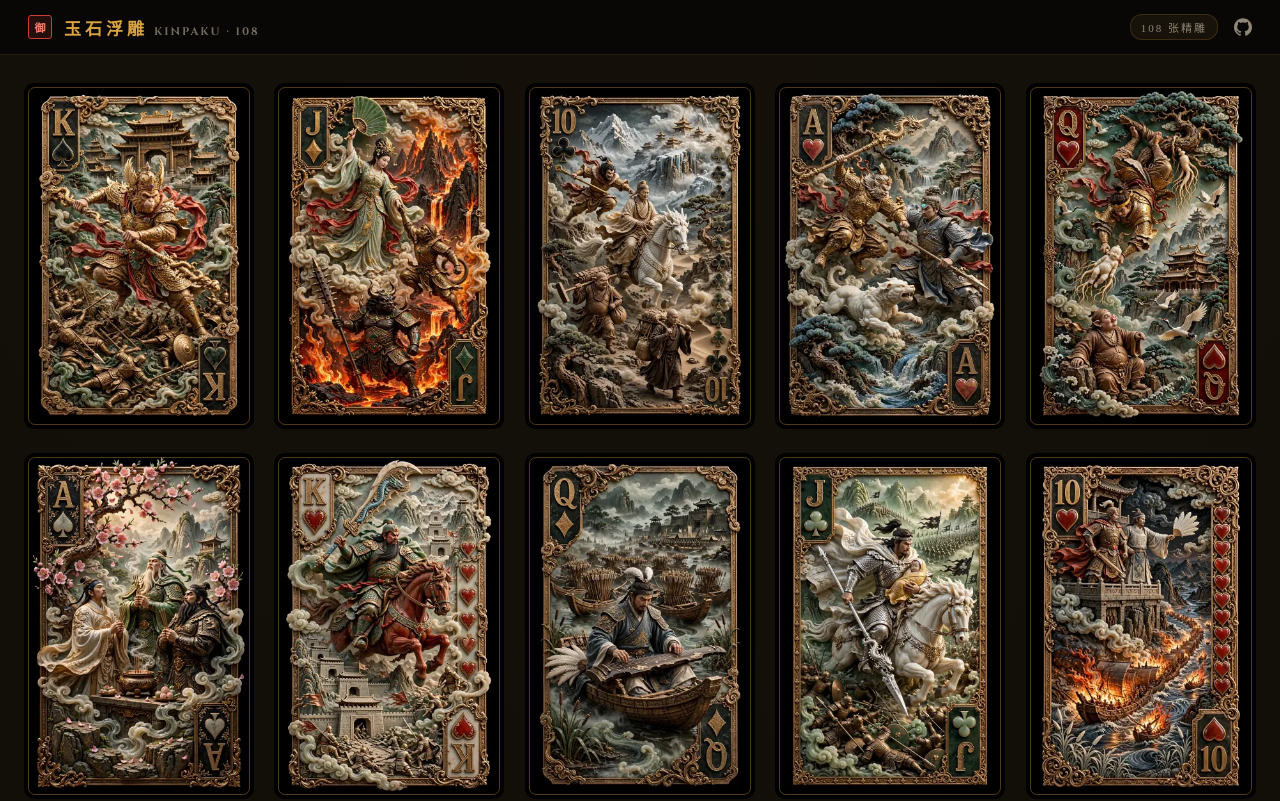
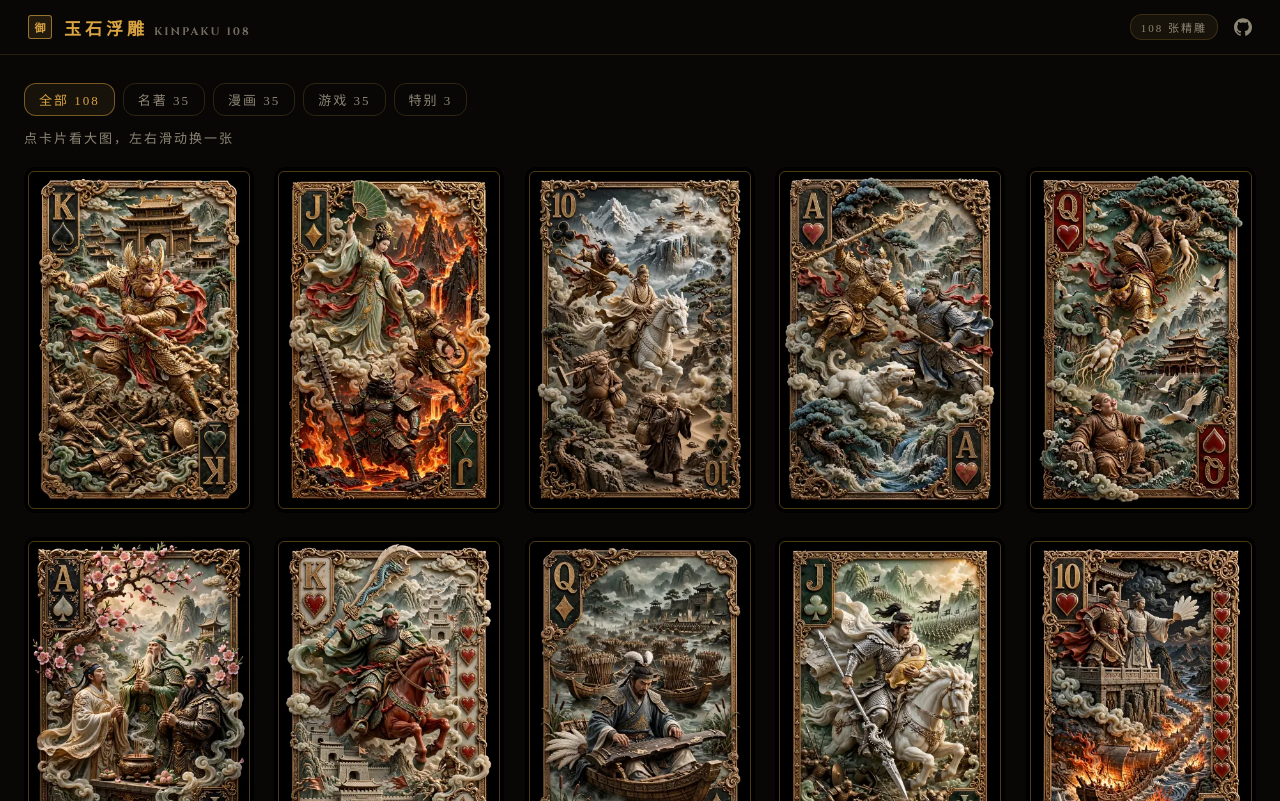
Before and after one commit to holynova/jade-cards-lab, a plain HTML site: page v-impeccable.html in a window 1280 px wide. Shown: the top 801 px of the page. Drawn offline with Linux system fonts and the light colour scheme.

Commit message:
audit: 分类筛选+操作提示+单金强调色+扁平化+同心圆角

```diff
--- a/v-impeccable.html
+++ b/v-impeccable.html
@@ -3,7 +3,7 @@
 <head>
 <meta charset="UTF-8">
 <meta name="viewport" content="width=device-width, initial-scale=1.0, viewport-fit=cover">
-<title>玉石浮雕 · 108 珍藏</title>
+<title>玉石浮雕 108 珍藏</title>
 <meta name="description" content="108 张精雕玉石浮雕扑克牌艺术展陈，极简纯净呈现，支持 PC 端 3D 卡牌光影交互与全屏高清品鉴。">
 <script defer src="https://cloud.umami.is/script.js" data-website-id="e01c9f78-4607-4e60-b01c-77c8190b12b4"></script>
 <link rel="preconnect" href="https://fonts.googleapis.com">
@@ -15,7 +15,6 @@
   --bg-deep: #080706;
   --bg-surface: #12100e;
   --gold: #d9a441;
-  --gold-glow: rgba(217, 164, 65, 0.25);
   --paper: #f4efe2;
   --paper-mut: #8e8675;
   --card-aspect: 2 / 3;
@@ -31,9 +30,6 @@
 
 body {
   background: var(--bg-deep);
-  background-image:
-    radial-gradient(circle at 50% 0%, rgba(217, 164, 65, 0.06) 0%, transparent 60%),
-    radial-gradient(circle at 80% 40%, rgba(94, 168, 155, 0.03) 0%, transparent 50%);
   color: var(--paper);
   font-family: "Noto Serif SC", "Songti SC", STSong, "PingFang SC", serif;
   min-height: 100vh;
@@ -62,9 +58,7 @@ body {
   position: sticky;
   top: 0;
   z-index: 50;
-  background: rgba(8, 7, 6, 0.85);
-  -webkit-backdrop-filter: blur(16px);
-  backdrop-filter: blur(16px);
+  background: #080706;
   border-bottom: 1px solid rgba(217, 164, 65, 0.15);
   padding: 14px 28px;
   display: flex;
@@ -83,15 +77,15 @@ body {
 .seal {
   width: 24px;
   height: 24px;
-  border: 1.5px solid #c94030;
+  border: 1.5px solid rgba(217, 164, 65, 0.65);
   border-radius: 3px;
   display: flex;
   align-items: center;
   justify-content: center;
-  color: #ff8575;
+  color: var(--gold);
   font-size: 11px;
   font-weight: 900;
-  background: rgba(201, 64, 48, 0.15);
+  background: rgba(217, 164, 65, 0.12);
 }
 
 .title {
@@ -142,6 +136,44 @@ body {
   fill: currentColor;
 }
 
+/* Category filter + hint */
+.filter-bar {
+  display: flex;
+  gap: 8px;
+  flex-wrap: wrap;
+  margin-bottom: 12px;
+}
+.filter-bar button {
+  font: inherit;
+  font-size: 13px;
+  letter-spacing: 2px;
+  color: var(--paper-mut);
+  background: transparent;
+  border: 1px solid rgba(217, 164, 65, 0.18);
+  border-radius: 12px;
+  padding: 6px 14px;
+  cursor: pointer;
+  transition: color 0.2s, border-color 0.2s, background 0.2s;
+}
+.filter-bar button:hover {
+  color: var(--gold);
+}
+.filter-bar button.active {
+  color: var(--gold);
+  border-color: rgba(217, 164, 65, 0.5);
+  background: rgba(217, 164, 65, 0.08);
+}
+.filter-bar button:focus-visible {
+  outline: 2px solid var(--gold);
+  outline-offset: 2px;
+}
+.gallery-hint {
+  font-size: 13px;
+  letter-spacing: 2px;
+  color: var(--paper-mut);
+  margin-bottom: 20px;
+}
+
 /* Minimalist Gallery Grid */
 .gallery-wrap {
   width: 100%;
@@ -177,9 +209,7 @@ body {
   background: var(--bg-surface);
   transform-style: preserve-3d;
   transition: transform 0.2s var(--ease-smooth), box-shadow 0.2s var(--ease-smooth);
-  box-shadow:
-    0 8px 20px rgba(0, 0, 0, 0.7),
-    0 0 0 1px rgba(217, 164, 65, 0.22);
+  box-shadow: 0 0 0 1px rgba(217, 164, 65, 0.22);
 }
 
 /* Gilded Frame */
@@ -188,7 +218,7 @@ body {
   position: absolute;
   inset: 4px;
   border: 1px solid rgba(217, 164, 65, 0.35);
-  border-radius: 7px;
+  border-radius: 6px;
   pointer-events: none;
   z-index: 4;
 }
@@ -221,7 +251,6 @@ body {
   .card-item:hover .card-inner {
     box-shadow:
       0 20px 40px rgba(0, 0, 0, 0.85),
-      0 0 24px var(--gold-glow),
       0 0 0 1px rgba(217, 164, 65, 0.5);
   }
   .card-item:hover .card-glint {
@@ -310,7 +339,7 @@ body {
   position: absolute;
   inset: 6px;
   border: 1px solid rgba(217, 164, 65, 0.4);
-  border-radius: 8px;
+  border-radius: 6px;
   pointer-events: none;
   z-index: 5;
 }
@@ -436,11 +465,11 @@ body {
 <header class="top-bar">
   <a href="https://xiaosang.cc/jade-cards-lab/" class="brand">
     <div class="seal">御</div>
-    <div class="title">玉石浮雕<span class="sub">KINPAKU · 108</span></div>
+    <div class="title">玉石浮雕<span class="sub">KINPAKU 108</span></div>
   </a>
 
   <div class="top-right">
-    <span class="count-pill">108 张精雕</span>
+    <span class="count-pill" id="countPill">108 张精雕</span>
     <a href="https://github.com/holynova/jade-cards-lab" target="_blank" rel="noopener noreferrer" class="github-link" title="GitHub 源码">
       <svg viewBox="0 0 24 24"><path d="M12 .297c-6.63 0-12 5.373-12 12 0 5.303 3.438 9.8 8.205 11.385.6.113.82-.258.82-.577 0-.285-.01-1.04-.015-2.04-3.338.724-4.042-1.61-4.042-1.61C4.422 18.07 3.633 17.7 3.633 17.7c-1.087-.744.084-.729.084-.729 1.205.084 1.838 1.236 1.838 1.236 1.07 1.835 2.809 1.305 3.495.998.108-.776.417-1.305.76-1.605-2.665-.3-5.466-1.332-5.466-5.93 0-1.31.465-2.38 1.235-3.22-.135-.303-.54-1.523.105-3.176 0 0 1.005-.322 3.3 1.23.96-.267 1.98-.399 3-.405 1.02.006 2.04.138 3 .405 2.28-1.552 3.285-1.23 3.285-1.23.645 1.653.24 2.873.12 3.176.765.84 1.23 1.91 1.23 3.22 0 4.61-2.805 5.625-5.475 5.92.42.36.81 1.096.81 2.22 0 1.606-.015 2.896-.015 3.286 0 .315.21.69.825.57C20.565 22.092 24 17.592 24 12.297c0-6.627-5.373-12-12-12"/></svg>
     </a>
@@ -449,6 +478,8 @@ body {
 
 <!-- Minimalist Gallery Stage -->
 <main class="gallery-wrap">
+  <div class="filter-bar" id="filterBar" role="group" aria-label="按类别筛选"></div>
+  <p class="gallery-hint">点卡片看大图，左右滑动换一张</p>
   <div class="gallery-grid" id="grid">
     <!-- Populated by JS -->
   </div>
@@ -502,14 +533,38 @@ body {
   // 1. Build Minimalist Grid: Pure Images, All Front Face
   // All 108 cards are strictly unified to standard 2:3 aspect ratio (360x540 thumbs, 1280x1920 full)
   // Optimized loading: First 6 cards eager + fetchpriority="high", rest lazy
+  var CATS = ['全部', '名著', '漫画', '游戏', '特别'];
+  var activeCat = '全部';
+  var view = [];
+  var filterBar = document.getElementById('filterBar');
+  var countPill = document.getElementById('countPill');
+
+  function catCount(cat) {
+    if (cat === '全部') return CARDS.length;
+    var n = 0;
+    for (var i = 0; i < CARDS.length; i++) if (CARDS[i].cat === cat) n++;
+    return n;
+  }
+
+  function renderFilterBar() {
     var html = '';
-  for (var i = 0; i < CARDS.length; i++) {
+    for (var i = 0; i < CATS.length; i++) {
+      var c = CATS[i];
+      html += '<button type="button" data-cat="' + c + '"' + (c === activeCat ? ' class="active" aria-pressed="true"' : ' aria-pressed="false"') + '>' + c + ' ' + catCount(c) + '</button>';
+    }
+    filterBar.innerHTML = html;
+  }
+
+  function renderGrid() {
+    var html = '';
+    for (var p = 0; p < view.length; p++) {
+      var i = view[p];
       var c = CARDS[i];
       var thumbSrc = THUMB_PREFIX + c.f + '.webp';
-    var isPriority = i < 6;
+      var isPriority = p < 6;
       var loadingAttr = isPriority ? 'loading="eager" fetchpriority="high"' : 'loading="lazy" decoding="async"';
 
-    html += '<div class="card-item" data-idx="' + i + '" tabindex="0" role="button" aria-label="' + c.name + ' - ' + c.theme + '">'
+      html += '<div class="card-item" data-idx="' + p + '" tabindex="0" role="button" aria-label="' + c.name + ' - ' + c.theme + '">'
         + '<div class="card-inner">'
         + '<img class="card-img" src="' + thumbSrc + '" alt="' + c.name + '" ' + loadingAttr + ' width="360" height="540">'
         + '<div class="card-glint"></div>'
@@ -517,6 +572,26 @@ body {
         + '</div>';
     }
     grid.innerHTML = html;
+  }
+
+  function applyFilter(cat) {
+    activeCat = cat;
+    view = [];
+    for (var i = 0; i < CARDS.length; i++) {
+      if (cat === '全部' || CARDS[i].cat === cat) view.push(i);
+    }
+    renderFilterBar();
+    renderGrid();
+    countPill.textContent = cat === '全部' ? CARDS.length + ' 张精雕' : cat + ' ' + view.length + ' 张';
+  }
+
+  filterBar.addEventListener('click', function(e) {
+    var btn = e.target.closest('button[data-cat]');
+    if (!btn || btn.dataset.cat === activeCat) return;
+    applyFilter(btn.dataset.cat);
+  });
+
+  applyFilter('全部');
 
   // 2. PC Interactive 3D Card Parallax / Tilt Effect
   var isTouch = ('ontouchstart' in window) || (navigator.maxTouchPoints > 0);
@@ -565,7 +640,7 @@ body {
   // then seamlessly fades in decoded high-res image over it.
   async function showLightbox(index) {
     currentIndex = index;
-    var card = CARDS[index];
+    var card = CARDS[view[index]];
     if (!card) return;
 
     var currentToken = ++requestToken;
@@ -579,7 +654,7 @@ body {
     lightboxFull.src = '';
 
     capName.textContent = card.name;
-    capMeta.textContent = card.theme + ' · ' + card.rank + ' · ' + (index + 1) + ' / ' + CARDS.length;
+    capMeta.textContent = card.theme + '，' + card.rank + '，' + (index + 1) + ' / ' + view.length;
 
     lightbox.classList.add('active');
     document.body.style.overflow = 'hidden';
@@ -623,12 +698,12 @@ body {
   }
 
   function prevCard() {
-    var nextIdx = (currentIndex - 1 + CARDS.length) % CARDS.length;
+    var nextIdx = (currentIndex - 1 + view.length) % view.length;
     showLightbox(nextIdx);
   }
 
   function nextCard() {
-    var nextIdx = (currentIndex + 1) % CARDS.length;
+    var nextIdx = (currentIndex + 1) % view.length;
     showLightbox(nextIdx);
   }
 
```
Also changed, not shown: index.html (+1 -1 lines). Lines whose indentation alone changed are shown as unchanged.
